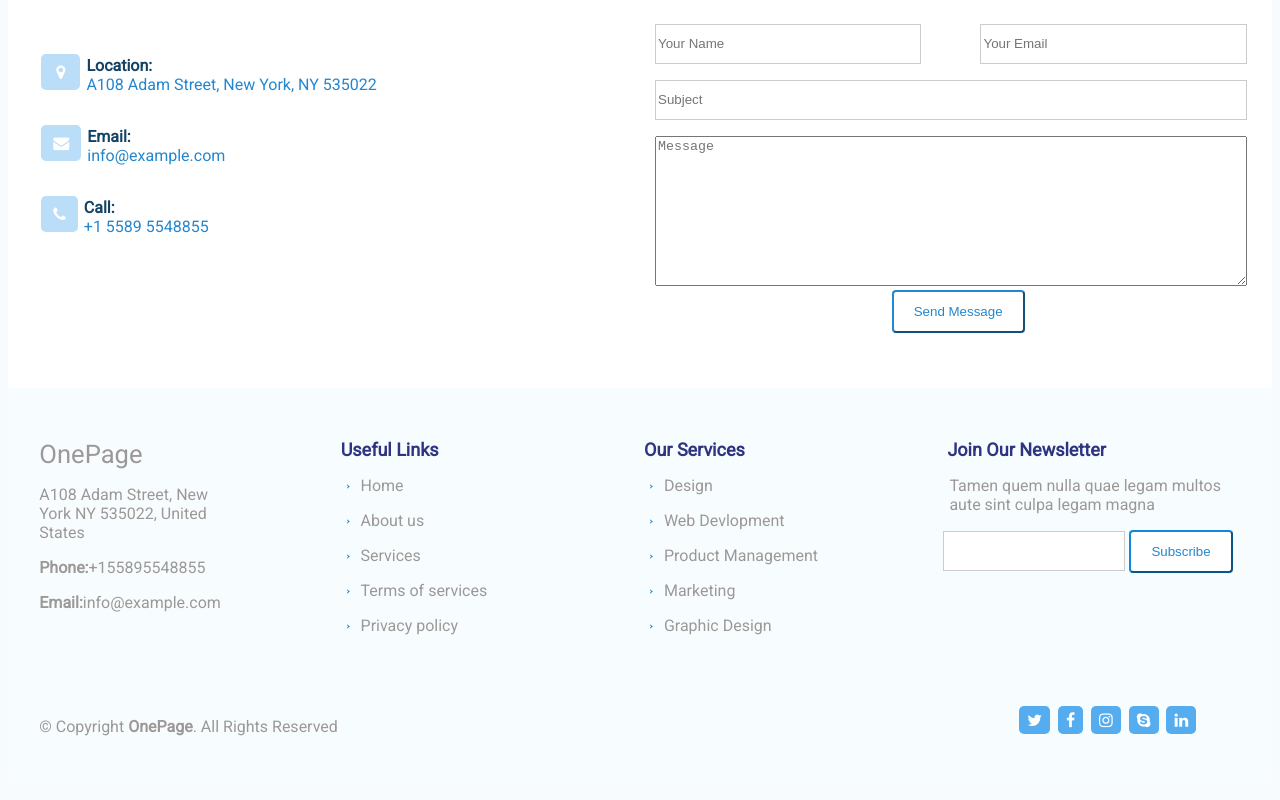
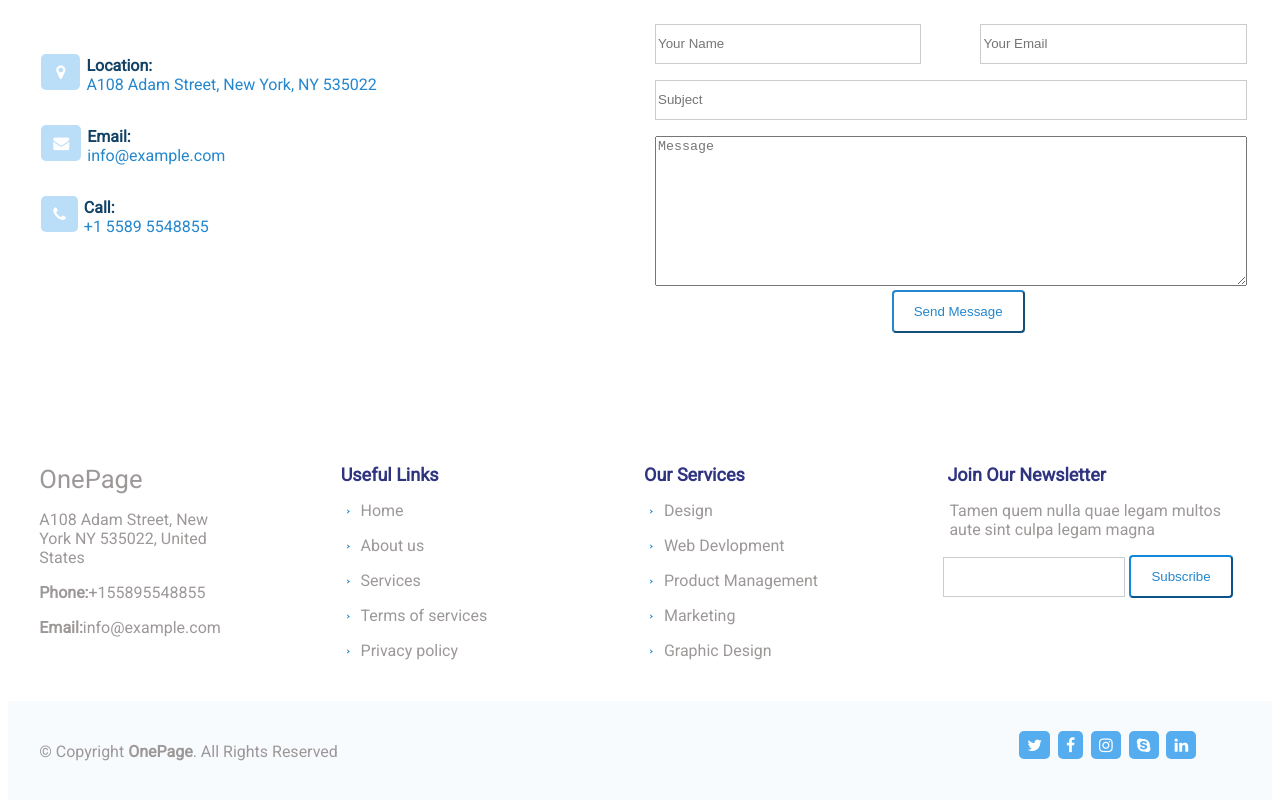
Before and after one commit to karangmishra/htmlcssAssignment, a plain HTML site: page assignment/index.html in a window 1280 px wide. Shown: the part 7350-8150 px from the top of the page. Drawn offline with Linux system fonts and the light colour scheme.

Commit message:
footer bg color

```diff
--- a/assignment/index.html
+++ b/assignment/index.html
@@ -421,7 +421,8 @@
 </section>
 <!--footer section-->
 <footer class="footer">
-  <div class="footer-container ">
+  <div class="sub-footer">
+    <div class="footer-container">
       <div class="footer-items">
         <div class="footer-logo">OnePage</div>
         <div class="footer-address">
@@ -458,6 +459,7 @@
         </div>
       </div>
     </div>
+  </div>
   <div class="footer-container">
     <p class="footer-items">© Copyright <b>OnePage</b>. All Rights Reserved </p>
     <!--social media link-->
--- a/assignment/scss/main.scss
+++ b/assignment/scss/main.scss
@@ -2,12 +2,11 @@
 @import "https://fonts.googleapis.com/css2?family=Roboto&display=swap";
 
 $black-color: #000;
-$rgb245: #f8fbfe;
+$fadecolor: #f8fbfe;
 $blue-color: #2487ce;
 $white-color: #fff;
 
 body {
-	background: $rgb245;
 	color: #9d9898;
 	font-family: 'Roboto', sans-serif;
 	text-align: center;
@@ -77,7 +76,7 @@ p {
 }
 
 section {
-	background: $rgb245;
+	background: $fadecolor;
 	padding: 2%;
 	text-align: center;
 }
@@ -475,8 +474,12 @@ section {
 
 /* background */
 .footer {
-	background: #f8fdffa8;
-	padding-top: 2%;
+	background: $fadecolor;
+}
+
+.sub-footer {
+	background: $white-color;
+	padding-top: 4%;
 }
 
 /* people quote section */
@@ -785,7 +788,6 @@ form {
 
 /* footer column separation */
 .footer-container {
-	background: rgba(248, 253, 255, 0.658);
 	display: flex;
 	flex-wrap: wrap;
 	margin: 2%;
```
Also changed, not shown: assignment/css/main.css, 1 other file. Lines whose indentation alone changed are shown as unchanged.
